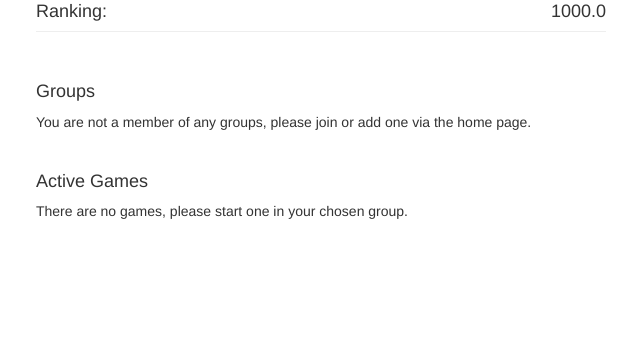
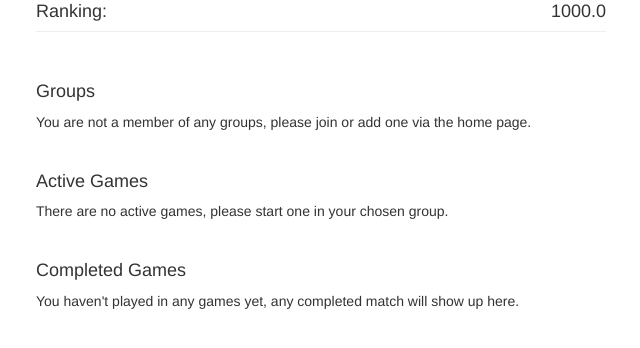
Before and after one commit to ulternate/table_tennis_league, a Django app: page /players/1/ in a window 1280 px wide. Shown: the part 171-519 px from the top of the page, without its empty margins (319-959 px from the left). Run offline with Django 3.2, Linux system fonts and the light colour scheme; the visitor is signed in with stand-in values (Sample User, id 1); data comes from the database, SQL or seed files in the repository; data that the repository does not hold is empty; some libraries are stand-ins or nearby versions.

Commit message:
Improve Player profile view and game filtering.

```diff
--- a/rankings/views.py
+++ b/rankings/views.py
@@ -47,7 +47,8 @@ class PlayerView(BaseLoginMixin, TemplateView):
         context.update({
             'player': player,
             'groups': player.group_set.all(),
-            'games': player.games.filter(active=False),
+            'active_games': player.games.filter(active=True),
+            'completed_games': player.games.filter(active=False),
         })
 
         return context
@@ -186,13 +187,12 @@ class GroupView(TemplateView):
         context = super(GroupView, self).get_context_data(**kwargs)
 
         group = get_object_or_404(Group, id=self.kwargs.get('pk', None))
-        games = group.games.all()
 
         context.update({
             'group': group,
             'players': group.players.order_by('-ranking'),
-            'active_games': games.exclude(active=False),
-            'completed_games': games.exclude(active=True),
+            'active_games': group.games.filter(active=True),
+            'completed_games': group.games.filter(active=False),
         })
 
         return context
--- a/templates/rankings/players/player.html
+++ b/templates/rankings/players/player.html
@@ -45,17 +45,42 @@
 
         <div class="row">
             <h4>Active Games</h4>
-            {% if players %}
+            {% if active_games %}
                 <table class="table table-bordered table-striped">
-                    {% for game in games %}
+                    {% for game in active_games %}
                         <tr>
-                            <td>{{ game }}</td>
+                            <td>
+                                <a href="{% url 'game' group.pk game.pk %}">
+                                    {{ game }}
+                                </a>
+                            </td>
                         </tr>
                     {% endfor %}
                 </table>
             {% else %}
                 <p>
-                    There are no games, please start one in your chosen group.
+                    There are no active games, please start one in your chosen group.
+                </p>
+            {% endif %}
+        </div>
+
+        <div class="row">
+            <h4>Completed Games</h4>
+            {% if completed_games %}
+                <table class="table table-bordered table-striped">
+                    {% for game in completed_games %}
+                        <tr>
+                            <td>
+                                <a href="{% url 'game' group.pk game.pk %}">
+                                    {{ game }}
+                                </a>
+                            </td>
+                        </tr>
+                    {% endfor %}
+                </table>
+            {% else %}
+                <p>
+                    You haven't played in any games yet, any completed match will show up here.
                 </p>
             {% endif %}
         </div>
```
